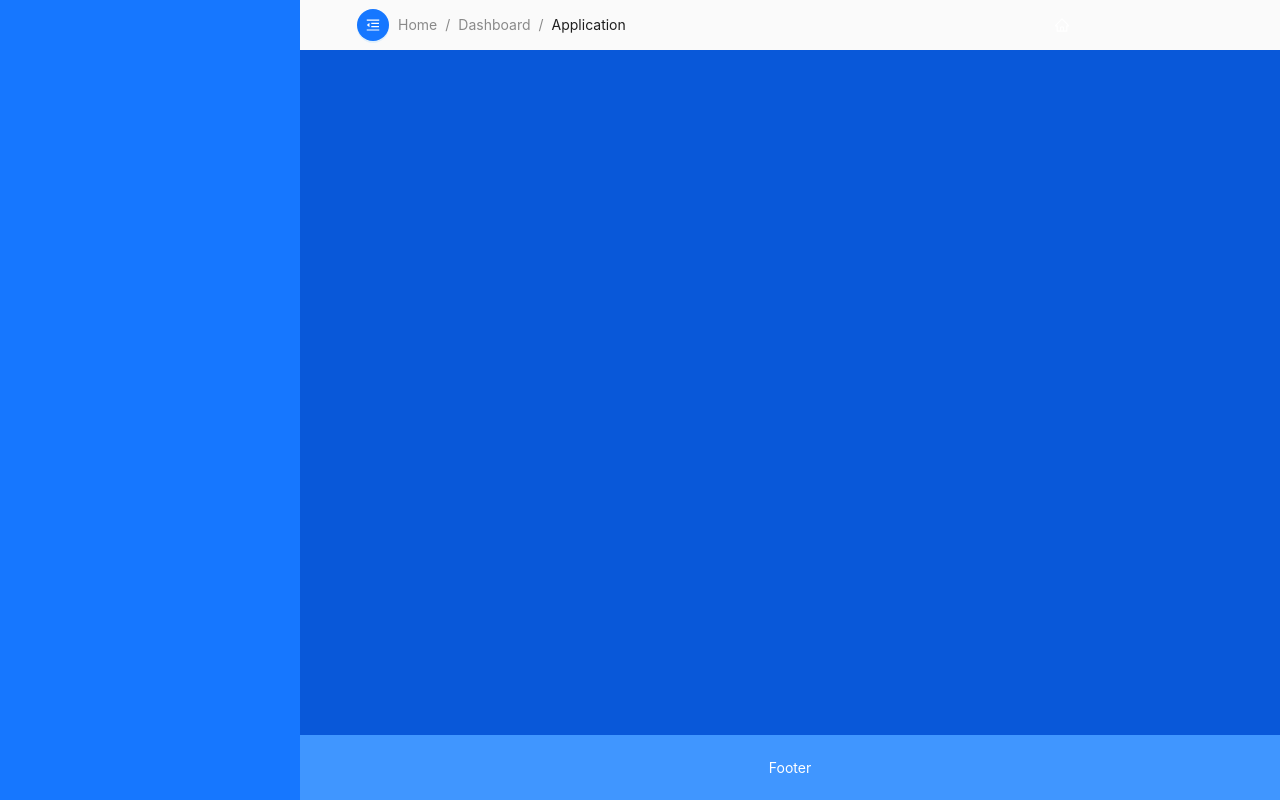
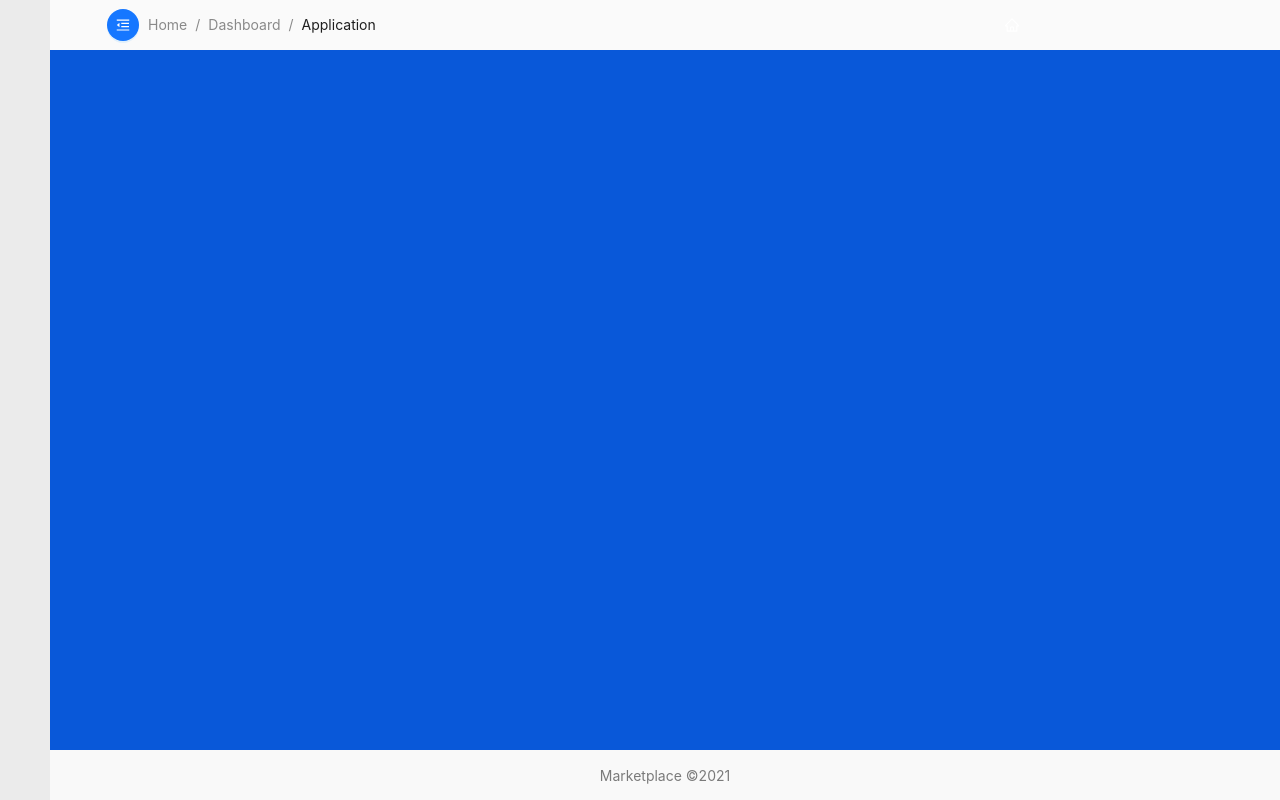
Before and after one commit to Roseing-Queen/marketplace_office, a React (Vite) app: page / in a window 1280 px wide. Built offline with nearby package versions, Linux system fonts and the light colour scheme.

Commit message:
1. Structure construction 2.css style adjustment

```diff
--- a/src/layout/modules/LayoutFooter/index.scss
+++ b/src/layout/modules/LayoutFooter/index.scss
@@ -1,5 +1,10 @@
 .footerStyle{
+  height: 50px;
   text-align: center;
-  color: #fff;
-  background-color: #4096ff;
+  color: #7a7a7a;
+  background-color: #f9f9f9;
+  display: flex;
+  flex-direction: row;
+  justify-content: center;
+  align-items: center;
 }
--- a/src/layout/modules/LayoutFooter/index.tsx
+++ b/src/layout/modules/LayoutFooter/index.tsx
@@ -3,6 +3,6 @@ import React from "react";
 import './index.scss'
 
 const LayoutFooter = () => {
-  return (<Footer className={'footerStyle'}>Footer</Footer>);
+  return (<Footer className={'footerStyle'}>Marketplace ©2021</Footer>);
 }
 export default LayoutFooter
--- a/src/layout/modules/LayoutHeader/index.tsx
+++ b/src/layout/modules/LayoutHeader/index.tsx
@@ -3,12 +3,20 @@ import React from "react";
 import './index.scss'
 import {Breadcrumb, Button} from "antd";
 import {HomeOutlined, MenuFoldOutlined} from "@ant-design/icons";
+import {toggleSidebar} from "../../../redux/modules/layout.tsx";
+import {useDispatch} from "react-redux";
 const LayoutHeader = () => {
+    const dispatch = useDispatch();
+    const updateStatus = () => {
+        dispatch(toggleSidebar())
+    }
     return (
         <Header className={'headerStyle'}>
             <div className={"HeaderAll"}>
                 <div className={"HeaderLogo"}>
-                   <Button type="primary" shape="circle" icon={<MenuFoldOutlined />} />
+                    <Button type="primary" shape="circle" icon={<MenuFoldOutlined/>} onClick={() => {
+                        updateStatus()
+                    }}/>
                 </div>
                 <div className={"Breadcrumb"}>
                     <Breadcrumb
@@ -28,7 +36,7 @@ const LayoutHeader = () => {
                     />
                 </div>
                 <div className={"HeaderOption"}>
-                   <HomeOutlined size={24} color={"#0e0e0e"} />
+                    <HomeOutlined size={24} color={"#0e0e0e"}/>
                 </div>
             </div>
         </Header>
--- a/src/layout/modules/LayoutSider/index.scss
+++ b/src/layout/modules/LayoutSider/index.scss
@@ -1,9 +1,7 @@
 .siderStyle{
-  width: 15% !important;
-  max-width: 300px !important;
-  min-width: 150px !important;
+  max-width: 200px;
   text-align: center;
   line-height: 120px;
-  color: #fff;
-  background-color: #1677ff;
+  color: #7a7a7a;
+  background-color: #EBEBEB;
 }
--- a/src/layout/modules/LayoutSider/index.tsx
+++ b/src/layout/modules/LayoutSider/index.tsx
@@ -3,17 +3,25 @@ import {Menu} from "antd";
 import './index.scss'
 import {MenuItemType} from "antd/es/menu/interface";
 import Sider from "antd/lib/layout/Sider";
+import { useSelector} from "react-redux";
 const LayoutSider = () => {
-    let collapsed = false;
     let MenuData: MenuItemType[];
     MenuData = [];
-    return (<Sider width="25%" className={'siderStyle'}>
+    const isOpen = useSelector((state: any) => {
+        try {
+            return state.layout?.sidebar?.isOpen ?? false; // 使用可选链和空值合并运算符, 提供默认值
+        } catch (error) {
+            console.error("获取 sidebar.isOpen 状态时发生错误:", error);
+            return false; // 发生错误时返回默认值
+        }
+    });
+    return (<Sider width={!isOpen?'50px':'200px'} className={'siderStyle'}>
         <Menu
             defaultSelectedKeys={['1']}
             defaultOpenKeys={['sub1']}
             mode="inline"
             theme="dark"
-            inlineCollapsed={collapsed}
+            inlineCollapsed={isOpen}
             items={MenuData}
         />
     </Sider>);
--- a/src/redux/index.tsx
+++ b/src/redux/index.tsx
@@ -1,7 +1,9 @@
 import {configureStore} from "@reduxjs/toolkit";
+import layoutReducer from './modules/layout'
 
 const store=configureStore({
   reducer: {
+    layout:layoutReducer
   },
 });
 export default store;
--- /dev/null
+++ b/src/redux/modules/layout.tsx
@@ -0,0 +1,19 @@
+import { createSlice } from "@reduxjs/toolkit";
+
+export const layout=createSlice({
+  name: "layout",
+  initialState: {
+    sidebar: {
+      isOpen: false,
+    },
+  },
+  reducers: {
+    toggleSidebar: (state) => {
+      state.sidebar.isOpen =!state.sidebar.isOpen;
+    },
+  },
+});
+
+export const { toggleSidebar } = layout.actions;
+
+export default layout.reducer;
```
Also changed, not shown: src/utils/Data/index.tsx (added, +118 -0 lines). Lines whose indentation alone changed are shown as unchanged.
